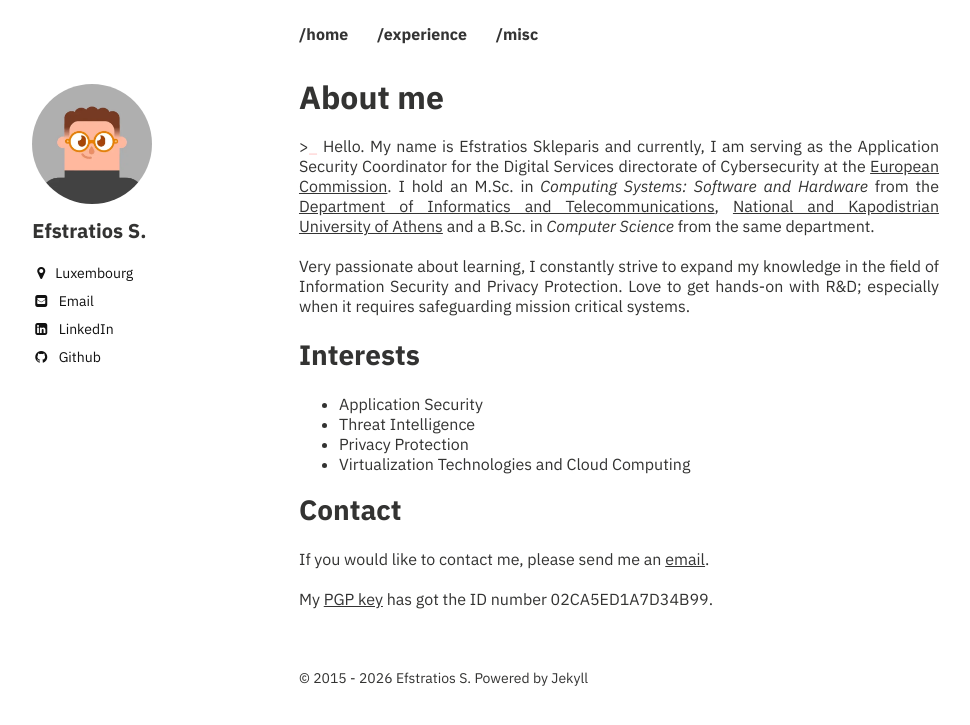
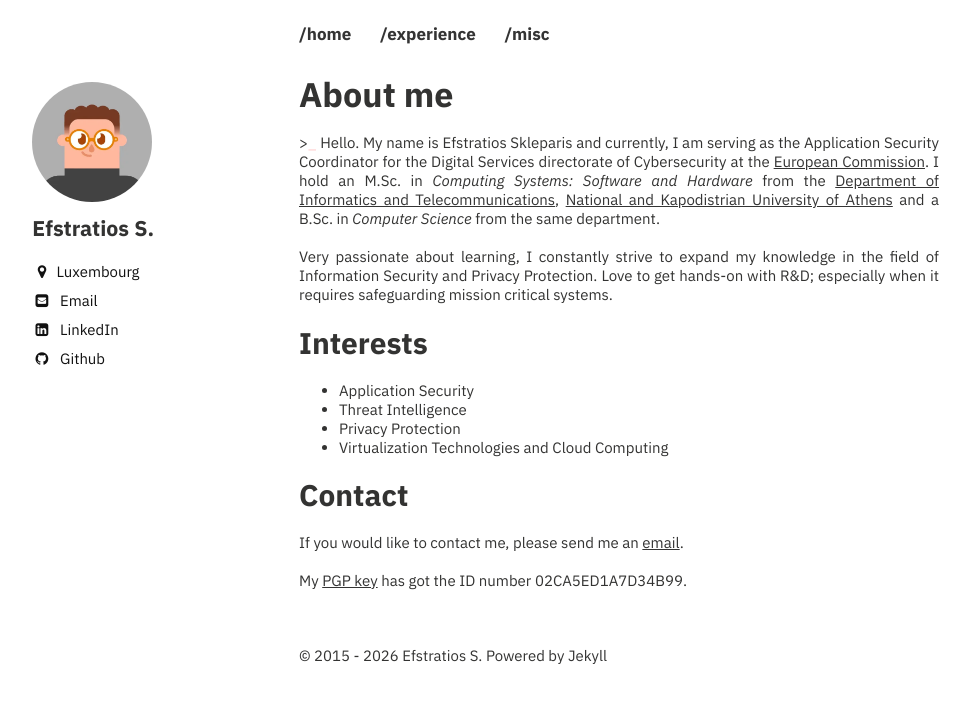
Before and after one commit to efstratios/efstratios.github.io, a Jekyll site: the page built from index.md, in a window 1280 px wide. Shown: the top 725 px of the page, without its empty margins (21-991 px from the left). Built offline with Jekyll 4.4.1, drawn with Linux system fonts in a browser that asks for light colours.

Commit message:
Set base font size to 15px with default line height

```diff
--- a/_sass/page.scss
+++ b/_sass/page.scss
@@ -6,6 +6,8 @@ body {
 	background-color: $bodycolor;
 	font-family: $base-font;
 	color: $text-color;
+	font-size: 15px;
+	line-height: normal;
 	text-align: justify;
 }
 
--- a/_sass/variables.scss
+++ b/_sass/variables.scss
@@ -6,8 +6,8 @@
    Typography
    ========================================================================== */
 
-$doc-font-size: 16;
-$doc-line-height: 26;
+$doc-font-size: 15;
+$doc-line-height: 24;
 $paragraph-indent: true !default;
 $base-font: 'IBM Plex Sans', sans-serif;
 $heading-font: 'IBM Plex Sans', sans-serif;
```
